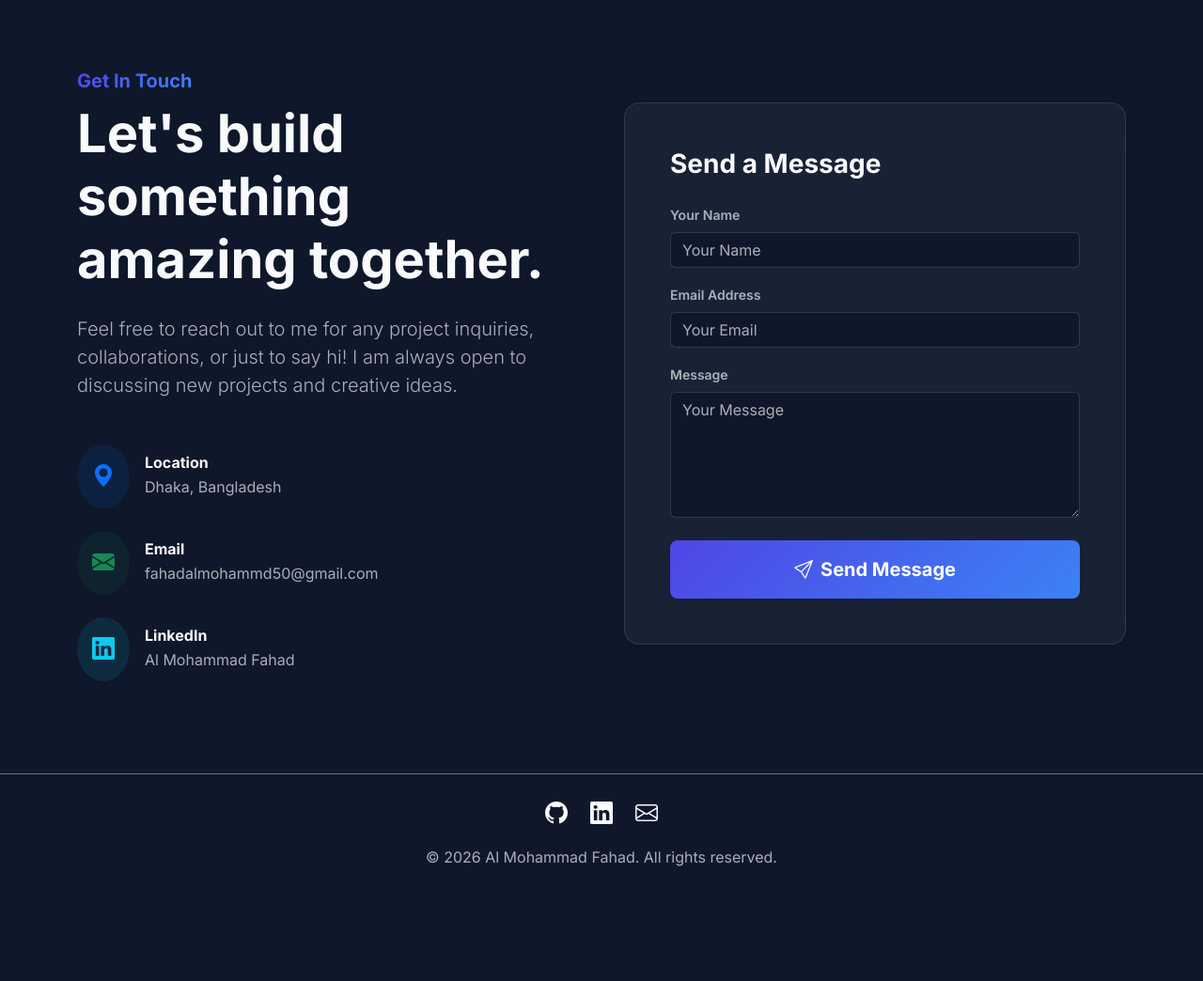
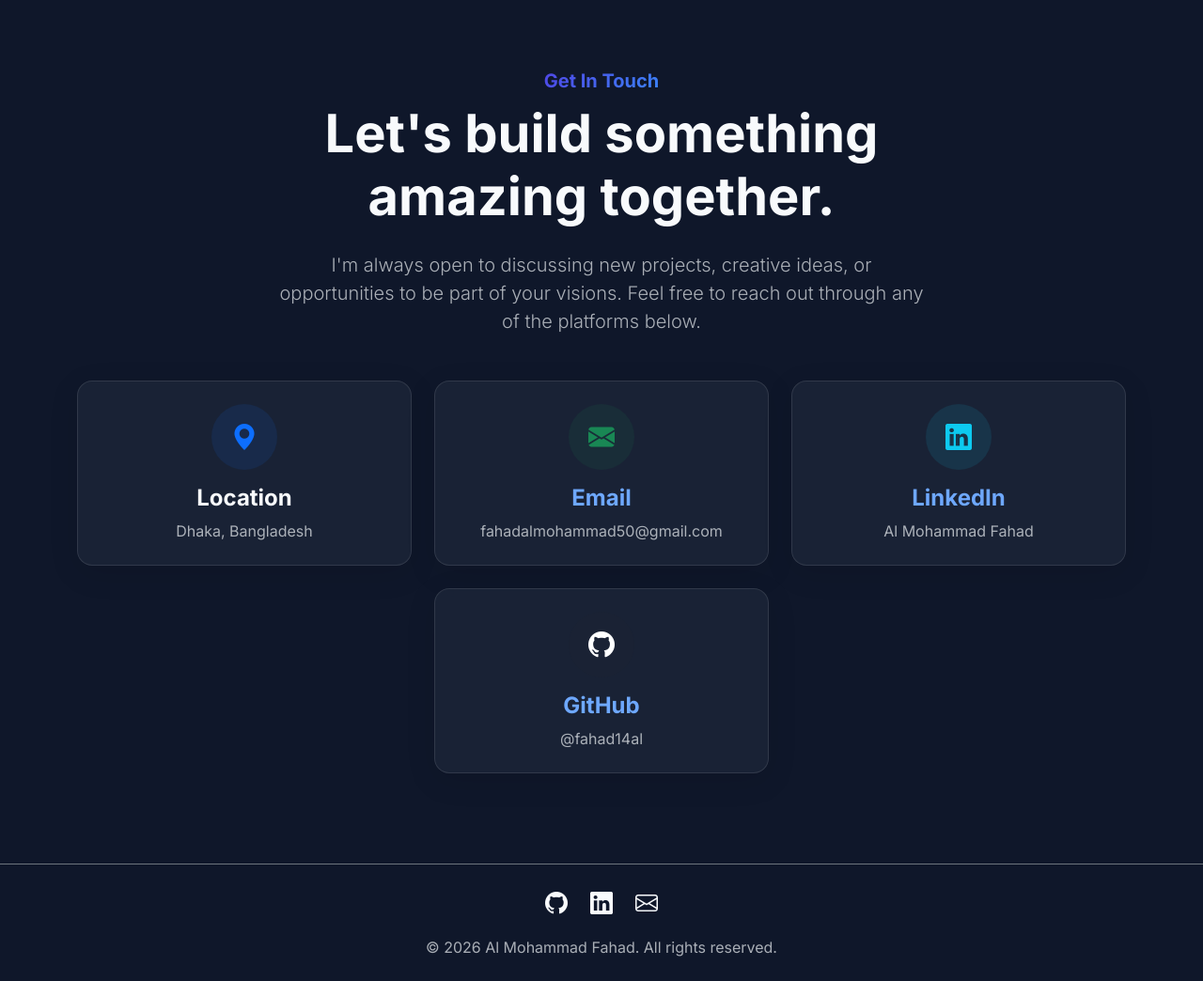
Before and after one commit to fahad14al/Al-Mohammad-Fahad, a Django app: page /contact/ in a window 1280 px wide. Shown: the part 73-1117 px from the top of the page at 94% size. Before the commit the page ends 995 px from the top, so only its background shows below. Run offline with Django 5.2, Linux system fonts and the light colour scheme.

Commit message:
edit contact page

```diff
--- a/portfolio_app/forms.py
+++ b/portfolio_app/forms.py
@@ -11,14 +11,6 @@ class ContactForm(forms.Form):
         })
     )
 
-    email = forms.EmailField(
-        widget=forms.EmailInput(attrs={
-            'class': 'form-control',
-            'placeholder': 'Your Email',
-            'required': True
-        })
-    )
-
     message = forms.CharField(
         widget=forms.Textarea(attrs={
             'class': 'form-control',
--- a/portfolio_app/views.py
+++ b/portfolio_app/views.py
@@ -1,9 +1,7 @@
 import requests
 from django.shortcuts import render, redirect
 from django.contrib import messages
-from .forms import ContactForm
 from .models import BlogPost
-from django.core.mail import send_mail
 from django.conf import settings
 def home_view(request):
     return render(request, 'home.html')
@@ -37,40 +35,7 @@ def blog_view(request):
     return render(request, 'blog.html', {'posts': posts})
 
 def contact_view(request):
-    if request.method == "POST":
-        form = ContactForm(request.POST)
-        if form.is_valid():
-            name = form.cleaned_data["name"]
-            email = form.cleaned_data["email"]
-            message = form.cleaned_data["message"]
-
-            full_message = f"""
-            Name: {name}
-            Email: {email}
-
-            Message:
-            {message}
-            """
-
-            try:
-                send_mail(
-                    subject=f"Portfolio Contact from {name}",
-                    message=full_message,
-                    from_email=settings.EMAIL_HOST_USER,
-                    recipient_list=[settings.EMAIL_HOST_USER],
-                    fail_silently=False,
-                )
-                messages.success(request, "Your message has been sent successfully!")
-                return redirect('contact')
-            except Exception as e:
-                print(f"Error sending email: {e}")
-                messages.error(request, "There was an error sending your message. Please try again later.")
-        else:
-            messages.error(request, "Please correct the errors in the form.")
-    else:
-        form = ContactForm()
-
-    return render(request, "contact.html", {"form": form})
+    return render(request, "contact.html")
 
 def custom_404(request, exception=None):
     return render(request, '404.html', status=404)
--- a/static/css/style.css
+++ b/static/css/style.css
@@ -28,7 +28,12 @@ body {
     transition: background-color 0.3s ease, color 0.3s ease;
 }
 
-h1, h2, h3, h4, h5, h6 {
+h1,
+h2,
+h3,
+h4,
+h5,
+h6 {
     font-weight: 700;
 }
 
@@ -52,9 +57,11 @@ h1, h2, h3, h4, h5, h6 {
 ::-webkit-scrollbar {
     width: 6px;
 }
+
 ::-webkit-scrollbar-track {
     background: var(--bg-color);
 }
+
 ::-webkit-scrollbar-thumb {
     background: var(--primary-color);
     border-radius: 4px;
@@ -73,9 +80,17 @@ h1, h2, h3, h4, h5, h6 {
 }
 
 /* Delay modifiers */
-.delay-100 { transition-delay: 100ms; }
-.delay-200 { transition-delay: 200ms; }
-.delay-300 { transition-delay: 300ms; }
+.delay-100 {
+    transition-delay: 100ms;
+}
+
+.delay-200 {
+    transition-delay: 200ms;
+}
+
+.delay-300 {
+    transition-delay: 300ms;
+}
 
 /* Navigation */
 .navbar-glass {
@@ -181,6 +196,31 @@ h1, h2, h3, h4, h5, h6 {
 }
 
 @keyframes blink {
-    0%, 100% { opacity: 1; }
-    50% { opacity: 0; }
+
+    0%,
+    100% {
+        opacity: 1;
+    }
+
+    50% {
+        opacity: 0;
+    }
 }
+
+/* Utility Classes */
+.max-w-700 {
+    max-width: 700px;
+}
+
+.hover-lift {
+    transition: transform 0.3s cubic-bezier(0.16, 1, 0.3, 1), box-shadow 0.3s ease;
+}
+
+.hover-lift:hover {
+    transform: translateY(-8px);
+    box-shadow: 0 20px 40px rgba(0, 0, 0, 0.2);
+}
+
+.transition-all {
+    transition: all 0.3s ease;
+}
--- a/templates/contact.html
+++ b/templates/contact.html
@@ -5,94 +5,64 @@
 {% block content %}
 <section class="py-5">
     <div class="container">
-        <div class="row g-5 align-items-center">
-            <div class="col-lg-6 fade-in-up">
+        <div class="text-center max-w-700 mx-auto mb-5 fade-in-up">
             <span class="text-gradient fw-bold fs-5 tracking-wider">Get In Touch</span>
-                <h2 class="display-4 fw-bold mt-2 mb-4">Let's build something <br>amazing together.</h2>
-                <p class="lead text-muted mb-5">
-                    Feel free to reach out to me for any project inquiries, collaborations, or just to say hi! I am always open to discussing new projects and creative ideas.
+            <h2 class="display-4 fw-bold mt-2 mb-4">Let's build something amazing together.</h2>
+            <p class="lead text-muted">
+                I'm always open to discussing new projects, creative ideas, or opportunities to be part of your visions.
+                Feel free to reach out through any of the platforms below.
             </p>
+        </div>
 
-                <div class="d-flex flex-column gap-4">
-                    <div class="d-flex align-items-center">
-                        <div class="bg-primary bg-opacity-10 p-3 rounded-circle text-primary fs-4 me-3">
+        <div class="row g-4 justify-content-center fade-in-up delay-100">
+            <!-- Location Card -->
+            <div class="col-md-4">
+                <div class="glass-card p-4 text-center h-100 hover-lift transition-all">
+                    <div class="bg-primary bg-opacity-10 p-3 rounded-circle text-primary fs-3 mx-auto mb-3" style="width: 70px; height: 70px; display: flex; align-items: center; justify-content: center;">
                         <i class="bi bi-geo-alt-fill"></i>
                     </div>
-                        <div>
-                            <h4 class="h6 fw-bold mb-1">Location</h4>
-                            <p class="mb-0 text-muted">Dhaka, Bangladesh</p>
+                    <h4 class="fw-bold mb-2">Location</h4>
+                    <p class="text-muted mb-0">Dhaka, Bangladesh</p>
                 </div>
             </div>
 
-                    <div class="d-flex align-items-center">
-                        <div class="bg-success bg-opacity-10 p-3 rounded-circle text-success fs-4 me-3">
+            <!-- Email Card -->
+            <div class="col-md-4">
+                <a href="mailto:fahadalmohammad50@gmail.com" class="text-decoration-none h-100">
+                    <div class="glass-card p-4 text-center h-100 hover-lift transition-all">
+                        <div class="bg-success bg-opacity-10 p-3 rounded-circle text-success fs-3 mx-auto mb-3" style="width: 70px; height: 70px; display: flex; align-items: center; justify-content: center;">
                             <i class="bi bi-envelope-fill"></i>
                         </div>
-                        <div>
-                            <h4 class="h6 fw-bold mb-1">Email</h4>
-                            <p class="mb-0 text-muted"><a href="mailto:fahad@example.com" class="text-decoration-none text-muted">fahadalmohammd50@gmail.com</a></p>
+                        <h4 class="fw-bold mb-2">Email</h4>
+                        <p class="text-muted mb-0">fahadalmohammad50@gmail.com</p>
                     </div>
+                </a>
             </div>
 
-                    <div class="d-flex align-items-center">
-                        <div class="bg-info bg-opacity-10 p-3 rounded-circle text-info fs-4 me-3">
+            <!-- LinkedIn Card -->
+            <div class="col-md-4">
+                <a href="https://www.linkedin.com/in/al-mohammad-fahad-36a58a21b" target="_blank" class="text-decoration-none h-100">
+                    <div class="glass-card p-4 text-center h-100 hover-lift transition-all">
+                        <div class="bg-info bg-opacity-10 p-3 rounded-circle text-info fs-3 mx-auto mb-3" style="width: 70px; height: 70px; display: flex; align-items: center; justify-content: center;">
                             <i class="bi bi-linkedin"></i>
                         </div>
-                        <div>
-                            <h4 class="h6 fw-bold mb-1">LinkedIn</h4>
-                            <p class="mb-0 text-muted"><a href="https://www.linkedin.com/in/al-mohammad-fahad-36a58a21b" target="_blank" class="text-decoration-none text-muted">Al Mohammad Fahad</a></p>
+                        <h4 class="fw-bold mb-2">LinkedIn</h4>
+                        <p class="text-muted mb-0">Al Mohammad Fahad</p>
                     </div>
-                    </div>
-                </div>
+                </a>
             </div>
 
-            <div class="col-lg-6 fade-in-up delay-100">
-                <div class="glass-card p-4 p-md-5">
-                    <h3 class="fw-bold mb-4">Send a Message</h3>
-
-                    {% if messages %}
-                        <div class="mb-4">
-                            {% for message in messages %}
-                                <div class="alert alert-{% if message.tags == 'error' %}danger{% else %}{{ message.tags }}{% endif %} alert-dismissible fade show" role="alert">
-                                    {{ message }}
-                                    <button type="button" class="btn-close" data-bs-dismiss="alert" aria-label="Close"></button>
+            <!-- GitHub Card (Added for completeness) -->
+            <div class="col-md-4">
+                <a href="https://github.com/fahad14al" target="_blank" class="text-decoration-none h-100">
+                    <div class="glass-card p-4 text-center h-100 hover-lift transition-all">
+                        <div class="bg-dark bg-opacity-10 p-3 rounded-circle text-white fs-3 mx-auto mb-3" style="width: 70px; height: 70px; display: flex; align-items: center; justify-content: center;">
+                            <i class="bi bi-github"></i>
                         </div>
-                            {% endfor %}
+                        <h4 class="fw-bold mb-2">GitHub</h4>
+                        <p class="text-muted mb-0">@fahad14al</p>
                     </div>
-                    {% endif %}
-
-                    <form method="POST" action="{% url 'contact' %}">
-                        {% csrf_token %}
-
-                        <div class="mb-3">
-                            <label for="{{ form.name.id_for_label }}" class="form-label text-muted small fw-semibold">Your Name</label>
-                            {{ form.name }}
-                            {% if form.name.errors %}
-                                <div class="text-danger small mt-1">{{ form.name.errors.as_text }}</div>
-                            {% endif %}
-                        </div>
-
-                        <div class="mb-3">
-                            <label for="{{ form.email.id_for_label }}" class="form-label text-muted small fw-semibold">Email Address</label>
-                            {{ form.email }}
-                            {% if form.email.errors %}
-                                <div class="text-danger small mt-1">{{ form.email.errors.as_text }}</div>
-                            {% endif %}
-                        </div>
-
-                        <div class="mb-4">
-                            <label for="{{ form.message.id_for_label }}" class="form-label text-muted small fw-semibold">Message</label>
-                            {{ form.message }}
-                            {% if form.message.errors %}
-                                <div class="text-danger small mt-1">{{ form.message.errors.as_text }}</div>
-                            {% endif %}
-                        </div>
-
-                        <button type="submit" class="btn btn-gradient w-100 py-3 fw-bold fs-5 shadow-sm">
-                            <i class="bi bi-send me-2"></i>Send Message
-                        </button>
-                    </form>
-                </div>
+                </a>
             </div>
         </div>
     </div>
```
Also changed, not shown: portfolio_app/models.py (line endings or trailing spaces). Lines whose indentation alone changed are shown as unchanged.
